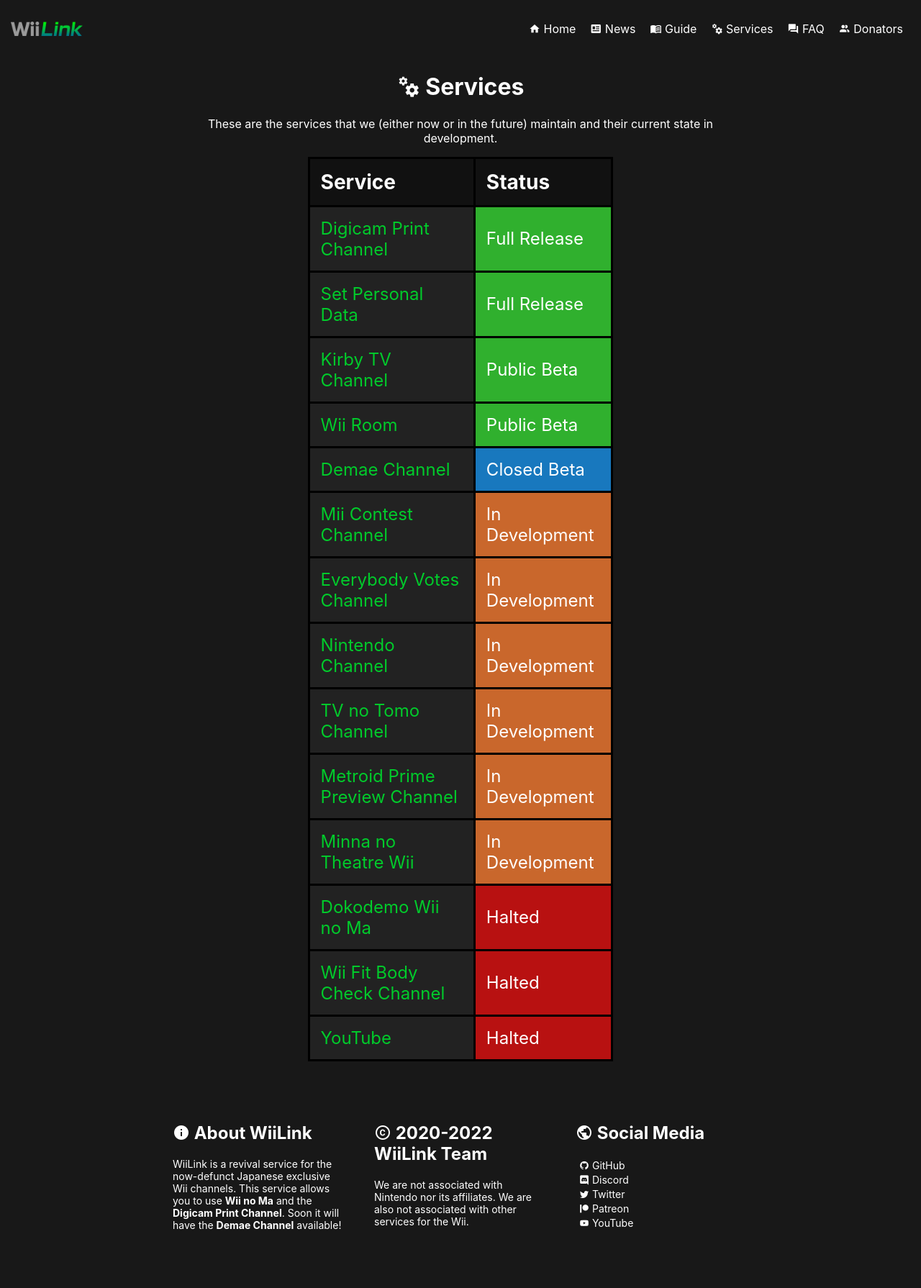
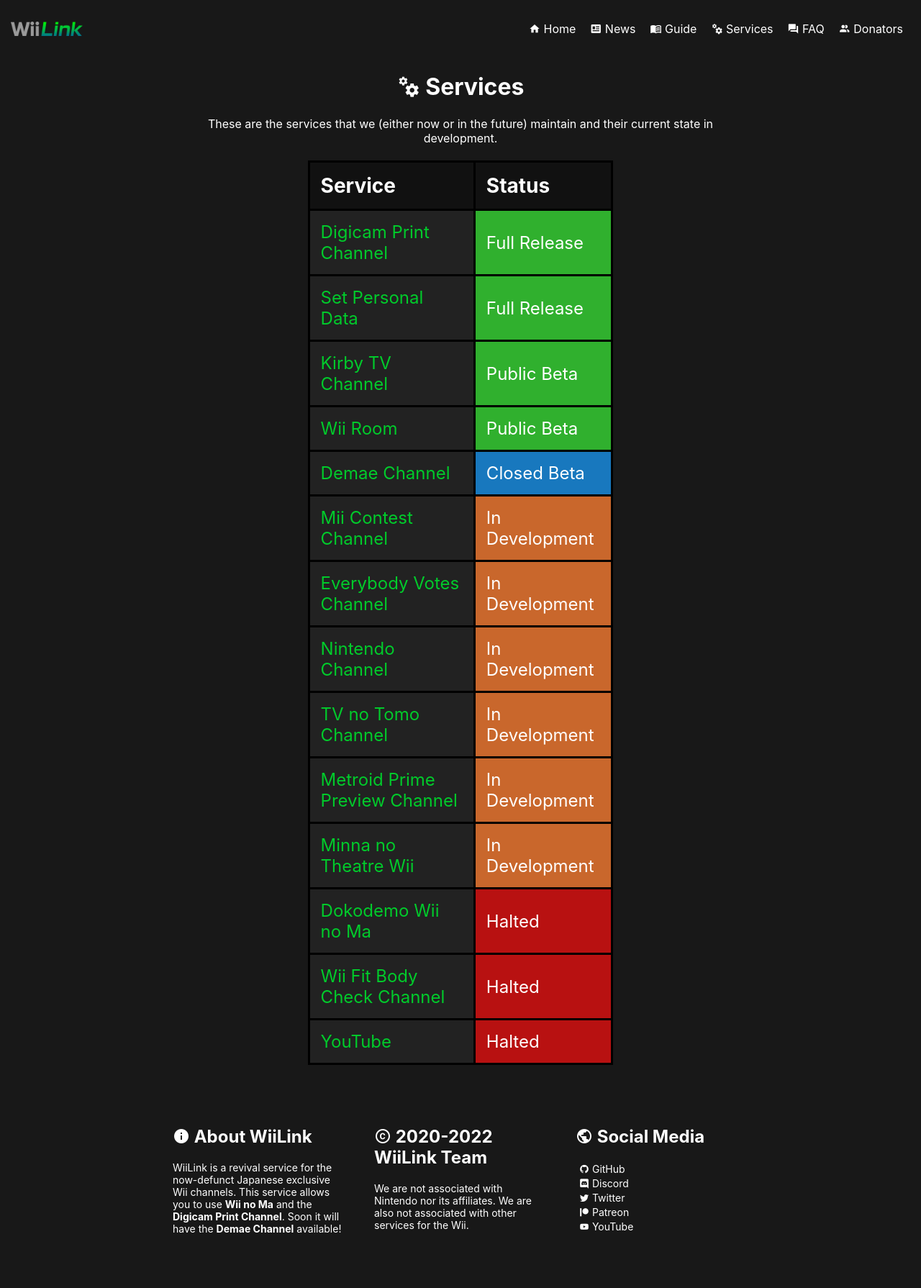
Before and after one commit to WiiLink24/WiiLink24.github.io, a Jekyll site: the page built from services.html, in a window 1280 px wide. Shown: the whole page at 72% size. Built offline with Jekyll 4.4.1, drawn with Linux system fonts in a browser that asks for light colours.

Commit message:
Use front matter to define page icon/description

```diff
--- a/_layouts/default.html
+++ b/_layouts/default.html
@@ -2,5 +2,26 @@
 layout: no-section
 ---
 <div class="section">
+    <div class="center">
+        {% comment %}
+            Only set an icon if one is available for the page.
+        {% endcomment %}
+
+        {% if page.icon %}
+            <h1><i class="mdi mdi-{{ page.icon }}"></i> {{ page.title }}</h1>
+        {% else %}
+            <h1>{{ page.title }}</h1>
+        {% endif %}
+
+        {% comment %}
+            We'd rather not provide an empty tag for the description
+            wherever possible.
+        {% endcomment %}
+        {% if page.description %}
+        <p>{{ page.description }}</p>
+        {% endif %}
+    </div>
+    <h1 class="center"></h1>
+
     {{ content }}
 </div>
--- a/donators.html
+++ b/donators.html
@@ -1,9 +1,9 @@
 ---
 title: Donators
+icon: account-multiple
+description: We thank all of our donators. They ensure that WiiLink will thrive for years to come!
 ---
 
-<h1 class="center"><i class="mdi mdi-account-multiple"></i> Donators</h1>
-<p class="center">We thank all of our donators. They ensure that WiiLink will thrive for years to come!</p>
 <table>
     <tr>
         <th style="text-align:center">Thank you!</th>
--- a/news.html
+++ b/news.html
@@ -1,8 +1,8 @@
 ---
 title: News
+icon: newspaper-variant
 ---
 
-<h1 class="center"><i class="mdi mdi-newspaper-variant"></i> News</h1>
 <!-- Example layout of a news post
 <div>
     <h1>Date (MM DD, YY)</h1>
--- a/services.html
+++ b/services.html
@@ -1,9 +1,9 @@
 ---
 title: Services
+icon: cogs
+description: These are the services that we (either now or in the future) maintain and their current state in development.
 ---
 
-<h1 class="center"><i class="mdi mdi-cogs"></i> Services</h1>
-<p class="center">These are the services that we (either now or in the future) maintain and their current state in development.</p>
 
 <!-- TESTING TABLE
 <table>
```
Also changed, not shown: faq.md (+1 -2 lines).
